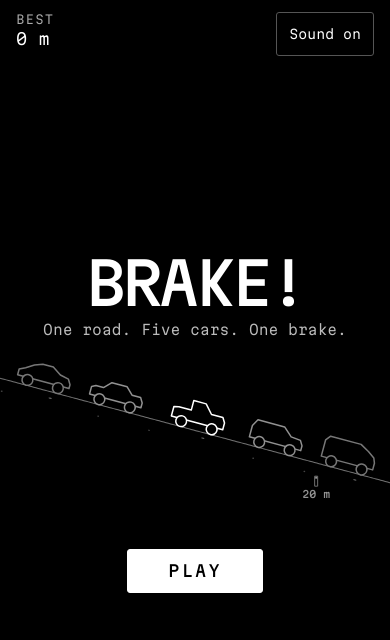
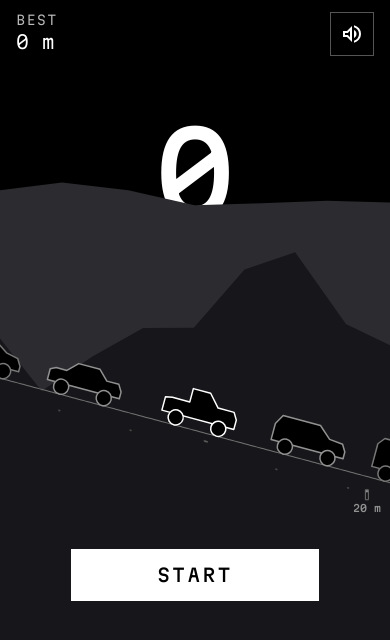
Before and after one commit to VikasPawarUX/Brake-Not-Break-, a plain HTML site: page index.html in a window 390 px wide. Drawn offline with Linux system fonts and the light colour scheme.

Commit message:
Update game presentation and remove front lights

```diff
--- a/game.js
+++ b/game.js
@@ -3,18 +3,17 @@
 const game = document.querySelector('#game');
 const canvas = document.querySelector('#road');
 const ink = canvas.getContext('2d');
-const menu = document.querySelector('#menu');
-const title = document.querySelector('#game-title');
-const message = document.querySelector('#message');
 const play = document.querySelector('#play');
+const menu = document.querySelector('.menu');
 const hint = document.querySelector('#hint');
 const distance = document.querySelector('#distance');
-const liveDistance = document.querySelector('#live-distance');
 const bestOutput = document.querySelector('#best');
 const mute = document.querySelector('#mute');
+const soundIcon = document.querySelector('#sound-icon');
 
 const ANGLE = Math.PI / 12;
 const CAR_SCALE = 1.25;
+const CAMERA_ZOOM = 1.4;
 const BODY_HALF_LENGTH = 27;
 const HALF_LENGTH = BODY_HALF_LENGTH * CAR_SCALE;
 const OUTER_GAP = 27;
@@ -23,6 +22,8 @@ const WHEEL_OFFSETS = [-16 * CAR_SCALE, 16 * CAR_SCALE];
 const TURN = 2 * Math.PI;
 const STEP = 1 / 120;
 const METERS_PER_UNIT = 0.12;
+const SCORE_STEP_METERS = 5;
+const SCORE_ROLL_DURATION = 0.15;
 const MILESTONE_METERS = 20;
 const MILESTONE_INTERVAL = MILESTONE_METERS / METERS_PER_UNIT;
 const STAMP_DURATION = 0.56;
@@ -51,6 +52,15 @@ const settings = Object.freeze({
   aggression: 34,
   progression: 1,
 });
+const palette = {
+  background: '#000000', score: '#ffffff',
+  nearMountain: '#17171b', farMountain: '#2b2b30',
+  road: '#727272', stone: '#444444', brightStone: '#5c5c5c',
+  milestonePost: '#707070', milestoneText: '#939393',
+  check: '#a0a0a0', stamp: '#d8d8d8',
+  outerCar: '#777777', traffic: [145, 145, 145], danger: [255, 73, 73],
+  warning: '#ff4949', brakeLight: '#ff4e4e',
+};
 const pointers = new Set();
 
 function readStorage(key) {
@@ -70,6 +80,7 @@ let run;
 let runs = 0;
 let impactTime = 0;
 let lastFrame = null;
+let idleTime = 0;
 let windowActive = true;
 let accumulator = 0;
 let width = 0;
@@ -143,6 +154,7 @@ function freshRun() {
     },
     lastNearMiss: -Infinity,
     milestoneStamp: null,
+    scoreRoll: { current: 0, previous: 0, startedAt: 0 },
   };
 }
 
@@ -161,7 +173,7 @@ function setState(next) {
   state = next;
   game.dataset.state = next;
   menu.hidden = next === 'running' || next === 'impact';
-  liveDistance.hidden = !menu.hidden;
+  mute.hidden = menu.hidden;
   hint.hidden = next !== 'running' || runs !== 1;
 }
 
@@ -207,7 +219,7 @@ function clearInput() {
 
 function start() {
   primeAudio();
-  run = freshRun();
+  if (state !== 'ready') run = freshRun();
   runs++;
   accumulator = 0;
   lastFrame = null;
@@ -354,6 +366,10 @@ function simulate(dt) {
   if (passedMarker > previousMarker) {
     run.milestoneStamp = { marker: passedMarker, age: 0 };
   }
+  const displayScore = Math.floor(score() / SCORE_STEP_METERS) * SCORE_STEP_METERS;
+  if (displayScore !== run.scoreRoll.current) {
+    run.scoreRoll = { current: displayScore, previous: run.scoreRoll.current, startedAt: run.time };
+  }
   if (firstContact <= 1) {
     collide(frontContact <= rearContact ? 'front' : 'rear');
   } else {
@@ -385,7 +401,7 @@ function resize() {
   pixelRatio = Math.min(window.devicePixelRatio || 1, 2.5);
   canvas.width = Math.round(width * pixelRatio);
   canvas.height = Math.round(height * pixelRatio);
-  scale = clamp(width / 495, 0.45, 1.45);
+  scale = clamp(width / 495, 0.45, 1.45) * CAMERA_ZOOM;
 }
 
 function drawMilestoneCheck(age) {
@@ -393,10 +409,12 @@ function drawMilestoneCheck(age) {
     const progress = (age - 0.12) / (STAMP_DURATION - 0.12);
     const radius = 4 + 13 * (1 - (1 - progress) ** 2);
     ink.lineWidth = 1.15;
-    ink.strokeStyle = `rgba(216, 216, 216, ${0.65 * (1 - progress)})`;
+    ink.strokeStyle = palette.stamp;
+    ink.globalAlpha = 0.65 * (1 - progress);
     ink.beginPath();
     ink.arc(0.5, -4.5, radius, 0, TURN);
     ink.stroke();
+    ink.globalAlpha = 1;
   }
 
   if (age < 0.18) {
@@ -410,7 +428,7 @@ function drawMilestoneCheck(age) {
   ink.lineWidth = 1.5;
   ink.lineJoin = 'round';
   ink.lineCap = 'round';
-  ink.strokeStyle = age < STAMP_DURATION ? '#d8d8d8' : '#a0a0a0';
+  ink.strokeStyle = age < STAMP_DURATION ? palette.stamp : palette.check;
   ink.beginPath();
   ink.moveTo(-4, -4);
   ink.lineTo(-1, -1);
@@ -422,7 +440,7 @@ function drawRoad(origin) {
   const start = origin - width / scale - 20;
   const end = origin + width / scale + 20;
   ink.lineWidth = 1 / scale;
-  ink.strokeStyle = '#727272';
+  ink.strokeStyle = palette.road;
   ink.beginPath();
   ink.moveTo(start - origin, roadHeight(start));
   for (let position = start + 3; position <= end; position += 3) {
@@ -435,7 +453,7 @@ function drawRoad(origin) {
   for (let cell = Math.floor(start / spacing); cell * spacing < end; cell++) {
     const position = cell * spacing + 12 + 18 * Math.sin(cell * 12.9898);
     const offset = 7 + 9 * Math.abs(Math.sin(cell * 4.23));
-    ink.fillStyle = cell % 3 === 0 ? '#5c5c5c' : '#444';
+    ink.fillStyle = cell % 3 === 0 ? palette.brightStone : palette.stone;
     ink.beginPath();
     ink.ellipse(position - origin, roadHeight(position) + offset,
       cell % 3 === 0 ? 2.2 : 1.2, 0.85, 0, 0, TURN);
@@ -455,9 +473,9 @@ function drawRoad(origin) {
       drawMilestoneCheck(stamp?.marker === marker ? stamp.age : Infinity);
     } else {
       ink.lineWidth = 1;
-      ink.strokeStyle = '#707070';
+      ink.strokeStyle = palette.milestonePost;
       ink.strokeRect(-1.5, -9.5, 3, 10);
-      ink.fillStyle = '#939393';
+      ink.fillStyle = palette.milestoneText;
       ink.fillRect(-1, -9, 2, 2);
       ink.font = '500 10px "Martian Mono", monospace';
       ink.textAlign = 'center';
@@ -491,7 +509,7 @@ function drawCar(car, origin, color, light = 0, brakePitch = 0) {
   ink.lineCap = 'round';
   ink.lineWidth = 1.5 / scale;
   ink.strokeStyle = color;
-  ink.fillStyle = '#000';
+  ink.fillStyle = palette.background;
 
   ink.save();
   ink.translate(0, chassisHeight - 8 * CAR_SCALE);
@@ -507,7 +525,8 @@ function drawCar(car, origin, color, light = 0, brakePitch = 0) {
   ink.stroke();
   // The lamp follows the rear corner of the existing body outline.
   if (light > 0) {
-    ink.strokeStyle = `rgba(255, 78, 78, ${light})`;
+    ink.strokeStyle = palette.brakeLight;
+    ink.globalAlpha = light;
     ink.lineWidth = 2 / (scale * CAR_SCALE);
     ink.beginPath();
     const [[cornerX, cornerY], [shoulderX, shoulderY]] = car.profile;
@@ -531,47 +550,170 @@ function drawCar(car, origin, color, light = 0, brakePitch = 0) {
 function dangerColor(gap, closing, glow) {
   const threshold = 9 + Math.max(0, closing) * 0.52;
   const danger = Math.max(glow * 0.65, clamp((threshold - gap + 12) / 20, 0, 1));
-  const red = Math.round(145 + 110 * danger);
-  const green = Math.round(145 - 72 * danger);
-  return `rgb(${red}, ${green}, ${green})`;
+  const channels = palette.traffic.map((channel, index) =>
+    Math.round(channel + (palette.danger[index] - channel) * danger));
+  return `rgb(${channels.join(', ')})`;
+}
+
+function scoreFontSize() {
+  const desktopSize = Math.min(150, width * 0.22, height * 0.16);
+  if (width > 560) return desktopSize;
+  return Math.max(desktopSize, Math.min(width * 0.29, 118, height * 0.20));
+}
+
+function sceneryLift() {
+  return Math.min(height * 0.045, 42);
+}
+
+function scoreBaseline(fontSize) {
+  if (width <= 560) return height * 0.29 + fontSize * 0.10 - sceneryLift();
+  return height * mountainRanges[0].heightRatio
+    - clamp(height * 0.20, 42, 160) * 0.90 + fontSize * 0.20 - sceneryLift();
+}
+
+function ridgePointHeight(point, range) {
+  const wave = 0.52 + 0.32 * Math.sin(point * 0.81 + range.phase)
+    + 0.16 * Math.sin(point * 1.97 - range.phase);
+  const relief = clamp(height * 0.20, 42, 160);
+  if (width <= 560) {
+    if (range.color === 'farMountain') {
+      const fontSize = scoreFontSize();
+      // Keep a shallow overlap at the bottom of the fixed score.
+      return scoreBaseline(fontSize) - 6 - Math.min(fontSize * 0.30, 32) * wave;
+    }
+    return height * range.heightRatio - relief * wave - Math.min(height * 0.07, 56) - sceneryLift();
+  }
+  return height * range.heightRatio - relief * wave - sceneryLift();
+}
+
+function drawMountainRange(position, range) {
+  const step = clamp(width * range.spacing, 45, 145);
+  const shift = position * scale * range.parallax;
+  const first = Math.floor(shift / step);
+  const last = Math.ceil((shift + width) / step);
+
+  ink.fillStyle = palette[range.color];
+  ink.beginPath();
+  ink.moveTo(0, height);
+  for (let point = first; point <= last; point++) {
+    ink.lineTo(point * step - shift, ridgePointHeight(point, range));
+  }
+  ink.lineTo(width, height);
+  ink.closePath();
+  ink.fill();
+}
+
+const mountainRanges = [
+  { color: 'farMountain', parallax: 0.09, spacing: 0.17, heightRatio: 0.49, phase: 1.2 },
+  { color: 'nearMountain', parallax: 0.19, spacing: 0.13, heightRatio: 0.59, phase: 3.4 },
+];
+
+const reducedMotion = window.matchMedia?.('(prefers-reduced-motion: reduce)');
+
+function drawRunScore() {
+  const rolling = state === 'running' && !reducedMotion?.matches;
+  const displayed = state === 'running' ? run.scoreRoll.current : score();
+  const digits = String(displayed);
+  const previous = String(run.scoreRoll.previous).padStart(digits.length);
+  const fontSize = scoreFontSize();
+  const center = width / 2;
+  const baseline = scoreBaseline(fontSize);
+  ink.save();
+  ink.textAlign = 'center';
+  ink.textBaseline = 'alphabetic';
+
+  ink.font = `500 ${fontSize}px "Martian Mono", monospace`;
+  ink.fillStyle = palette.score;
+  const digitWidth = fontSize * 0.62;
+  const progress = rolling
+    ? clamp((run.time - run.scoreRoll.startedAt) / SCORE_ROLL_DURATION, 0, 1)
+    : 1;
+  const slide = progress * progress * (3 - 2 * progress);
+
+  for (let index = 0; index < digits.length; index++) {
+    const x = center + (index - (digits.length - 1) / 2) * digitWidth;
+    if (slide < 1 && digits[index] !== previous[index]) {
+      ink.globalAlpha = (1 - slide) ** 2.5;
+      ink.fillText(previous[index], x, baseline - slide * fontSize * 0.24);
+      ink.globalAlpha = slide;
+      ink.fillText(digits[index], x, baseline + (1 - slide) * fontSize * 0.52);
+      ink.globalAlpha = 1;
+    } else {
+      ink.fillText(digits[index], x, baseline);
+    }
+  }
+  ink.restore();
+}
+
+function drawCollisionWarning(playerPosition) {
+  const contact = run.impact === 'front' ? HALF_LENGTH : -HALF_LENGTH;
+  const pop = reducedMotion?.matches ? 1 : clamp(impactTime / 0.14, 0, 1);
+  const jiggle = reducedMotion?.matches ? 1 : clamp(impactTime / 0.34, 0, 1);
+  const tilt = Math.sin(jiggle * TURN * 2.5) * 0.28 * (1 - jiggle) ** 1.5;
+  const size = (0.72 + 0.28 * (1 - (1 - pop) ** 2)) / scale;
+
+  ink.save();
+  ink.translate(contact, roadHeight(playerPosition + contact) - 17 * CAR_SCALE);
+  ink.rotate(-ANGLE);
+  ink.scale(size, size);
+  ink.translate(0, -13);
+  ink.rotate(tilt);
+  ink.translate(0, 13);
+  ink.fillStyle = palette.background;
+  ink.strokeStyle = palette.warning;
+  ink.lineWidth = 2;
+  ink.lineJoin = 'round';
+  ink.lineCap = 'round';
+  ink.beginPath();
+  ink.moveTo(0, -24);
+  ink.lineTo(13, -2);
+  ink.lineTo(-13, -2);
+  ink.closePath();
+  ink.fill();
+  ink.stroke();
+
+  ink.beginPath();
+  ink.moveTo(0, -16);
+  ink.lineTo(0, -10);
+  ink.stroke();
+  ink.fillStyle = palette.warning;
+  ink.beginPath();
+  ink.arc(0, -6, 1.15, 0, TURN);
+  ink.fill();
+  ink.restore();
 }
 
 function render() {
   ink.setTransform(pixelRatio, 0, 0, pixelRatio, 0, 0);
   ink.clearRect(0, 0, width, height);
+  const { front, player, rear } = run;
+  drawRunScore();
+  const idleDrift = reducedMotion?.matches ? 0 : Math.sin(idleTime * 0.55) * 110;
+  const driftBlend = state === 'ready' ? 1 : Math.max(0, 1 - run.time / 0.8);
+  const backdropPosition = player.position + idleDrift * driftBlend;
+  for (const range of mountainRanges) drawMountainRange(backdropPosition, range);
   ink.translate(width / 2, height * 0.51);
   ink.rotate(ANGLE);
   ink.scale(scale, scale);
-  const { front, player, rear } = run;
   drawRoad(player.position);
 
   const gap = gaps();
-  const frontColor = run.impact === 'front' ? '#ff4949'
+  const frontColor = run.impact === 'front' ? palette.warning
     : dangerColor(gap.front, player.speed - front.speed, run.nearMiss.front.glow);
-  const rearColor = run.impact === 'rear' ? '#ff4949'
+  const rearColor = run.impact === 'rear' ? palette.warning
     : dangerColor(gap.rear, rear.speed - player.speed, run.nearMiss.rear.glow);
 
-  drawCar(run.tail, player.position, '#777');
-  drawCar(run.lead, player.position, '#777', run.lead.brakeLight);
+  drawCar(run.tail, player.position, palette.outerCar);
   drawCar(rear, player.position, rearColor);
+  drawCar(player, player.position, run.impact ? palette.warning : palette.score,
+    Number(run.braking), run.brakePitch);
   drawCar(front, player.position, frontColor, front.brakeLight);
-  drawCar(player, player.position, run.impact ? '#ff4949' : '#fff',
-    Number(run.braking), run.brakePitch);
+  drawCar(run.lead, player.position, palette.outerCar, run.lead.brakeLight);
 
-  if (state === 'impact') {
-    const progress = impactTime / IMPACT_DURATION;
-    ink.strokeStyle = `rgba(255, 73, 73, ${1 - progress})`;
-    ink.lineWidth = 2 / scale;
-    ink.beginPath();
-    const bumper = run.impact === 'front' ? HALF_LENGTH : -HALF_LENGTH;
-    ink.arc(bumper, roadHeight(player.position + bumper) - 10 * CAR_SCALE, 4 + 24 * progress, 0, TURN);
-    ink.stroke();
-  }
+  if (run.impact) drawCollisionWarning(player.position);
 }
 
-function showGameOver() {
-  title.textContent = 'Game Over';
-  message.textContent = `${score()} m travelled · Best ${best} m`;
+function finishRun() {
   play.textContent = 'Retry';
   setState('over');
 }
@@ -582,6 +724,7 @@ function frame(now) {
   } else {
     const dt = lastFrame === null ? 0 : Math.min((now - lastFrame) / 1000, 0.05);
     lastFrame = now;
+    if (state === 'ready' && !reducedMotion?.matches) idleTime += dt;
     if (run.milestoneStamp) {
       run.milestoneStamp.age += dt;
       if (run.milestoneStamp.age >= STAMP_DURATION) run.milestoneStamp = null;
@@ -595,7 +738,7 @@ function frame(now) {
       updateScore();
     } else if (state === 'impact') {
       impactTime += dt;
-      if (impactTime >= IMPACT_DURATION) showGameOver();
+      if (impactTime >= IMPACT_DURATION) finishRun();
     }
     render();
   }
@@ -603,7 +746,7 @@ function frame(now) {
 }
 
 function updateMute() {
-  mute.textContent = muted ? 'Sound off' : 'Sound on';
+  soundIcon.src = muted ? 'assets/icon/sound%20off.svg' : 'assets/icon/sound%20on.svg';
   mute.setAttribute('aria-pressed', String(muted));
 }
 
@@ -662,6 +805,7 @@ mute.addEventListener('click', () => {
   mute.blur();
 });
 
+document.fonts?.load('500 16px "Martian Mono"').catch(() => {});
 run = freshRun();
 updateScore();
 updateMute();
--- a/index.html
+++ b/index.html
@@ -4,30 +4,23 @@
   <meta charset="utf-8">
   <meta name="viewport" content="width=device-width, initial-scale=1, viewport-fit=cover">
   <meta name="theme-color" content="#000000">
-  <title>BRAKE!</title>
+  <title>BRAKE, NOT BREAK!</title>
   <link rel="stylesheet" href="style.css">
   <script src="game.js" defer></script>
 </head>
 <body>
-  <main id="game" aria-label="BRAKE! Downhill braking game" data-state="ready">
+  <main id="game" aria-label="BRAKE, NOT BREAK! Downhill braking game" data-state="ready">
     <canvas id="road" aria-hidden="true"></canvas>
-    <div id="live-distance" class="live-distance" hidden>
-      <output id="distance" aria-label="Current distance" aria-live="off">0 m</output>
-      <span class="distance-leader" aria-hidden="true"></span>
-    </div>
+    <output id="distance" class="live-distance" aria-label="Current distance" aria-live="off">0 m</output>
     <header class="hud" aria-label="Best score">
       <div>Best <output id="best">0 m</output></div>
     </header>
-    <div class="tools">
-      <button id="mute" type="button" aria-label="Mute sound" aria-pressed="false">Sound on</button>
+    <button id="mute" class="sound-toggle" type="button" aria-label="Mute sound" aria-pressed="false">
+      <img id="sound-icon" src="assets/icon/sound%20on.svg" alt="" width="24" height="24">
+    </button>
+    <div class="menu">
+      <button class="primary" id="play" type="button">Start</button>
     </div>
-    <section class="menu" id="menu" aria-labelledby="game-title">
-      <div class="menu-copy">
-        <h1 id="game-title">BRAKE!</h1>
-        <p id="message">One road. Five cars. One brake.</p>
-      </div>
-      <button class="primary" id="play" type="button">Play</button>
-    </section>
     <p id="hint" hidden>Hold to brake</p>
   </main>
 </body>
--- a/style.css
+++ b/style.css
@@ -18,8 +18,12 @@
   color-scheme: dark;
   font-family: "Martian Mono", ui-monospace, monospace;
   font-weight: 300;
-  background: #000;
-  color: #fff;
+  --background: #000;
+  --foreground: #fff;
+  --secondary: #bbb;
+  --border: #555;
+  background: var(--background);
+  color: var(--foreground);
   --edge-top: max(12px, env(safe-area-inset-top));
   --edge-right: max(16px, env(safe-area-inset-right));
   --edge-bottom: max(14px, env(safe-area-inset-bottom));
@@ -51,17 +55,11 @@ html, body, #game {
   touch-action: none;
 }
 
-.hud, .tools {
+.hud {
   position: absolute;
   top: var(--edge-top);
-  display: flex;
-  align-items: center;
-  gap: clamp(12px, 3vw, 32px);
-}
-
-.hud {
   left: var(--edge-left);
-  color: #aaa;
+  color: var(--secondary);
   font-size: .75rem;
   letter-spacing: .1em;
   text-transform: uppercase;
@@ -72,7 +70,7 @@ html, body, #game {
 .hud output {
   display: block;
   margin-top: .2rem;
-  color: #fff;
+  color: var(--foreground);
   font-size: clamp(1rem, 3vw, 1.3rem);
   letter-spacing: 0;
   text-transform: none;
@@ -80,83 +78,62 @@ html, body, #game {
 
 .live-distance {
   position: absolute;
-  top: calc(51% - clamp(43px, 7vw, 66px));
-  left: calc(50% + 4px);
-  display: grid;
-  justify-items: center;
-  gap: 3px;
-  transform: translate(-50%, -100%);
-  color: #fff;
-  font-size: 1rem;
-  font-weight: 500;
-  font-variant-numeric: tabular-nums;
+  width: 1px;
+  height: 1px;
+  overflow: hidden;
+  clip-path: inset(50%);
   white-space: nowrap;
-  pointer-events: none;
 }
-
-.distance-leader {
-  height: 13px;
-  border-left: 2px dotted #a0a0a0;
-}
-
-.tools { right: var(--edge-right); gap: 8px; }
 
 button {
   min-height: 44px;
   padding: 0 12px;
-  border: 1px solid #555;
-  border-radius: 3px;
-  background: #000;
-  color: #fff;
+  border: 1px solid var(--border);
+  border-radius: 0;
+  background: var(--background);
+  color: var(--foreground);
   font: inherit;
   cursor: pointer;
   touch-action: manipulation;
 }
 
 button:focus-visible {
-  outline: 2px solid #fff;
+  outline: 2px solid var(--foreground);
   outline-offset: 4px;
 }
 
-#mute { font-size: .8rem; }
-
 .menu {
+  --start-height: 44px;
   position: absolute;
-  inset: 0;
-  text-align: center;
+  top: min(65%, calc(100% - var(--edge-bottom) - var(--start-height)));
+  left: 50%;
+  width: min(248px, calc(100% - var(--edge-left) - var(--edge-right)));
+  display: grid;
+  transform: translateX(-50%);
   pointer-events: none;
 }
 
-.menu-copy {
+.sound-toggle {
   position: absolute;
-  inset-inline: var(--edge-left) var(--edge-right);
-  bottom: 60%;
+  top: var(--edge-top);
+  right: var(--edge-right);
+  display: grid;
+  width: 44px;
+  padding: 0;
+  place-items: center;
 }
 
-h1 {
-  margin: 0;
-  font-size: clamp(2.6rem, min(15vw, 17vh), 8rem);
-  font-weight: 500;
-  letter-spacing: -.075em;
-  line-height: .95;
-}
-
-.menu p {
-  margin: .65rem 0 0;
-  color: #bbb;
-  font-size: clamp(.875rem, 2.8vw, 1rem);
+.sound-toggle img {
+  filter: brightness(0) invert(1);
 }
 
 .primary {
-  position: absolute;
-  top: 65%;
-  left: 50%;
-  transform: translateX(-50%);
-  min-width: 136px;
+  min-height: var(--start-height);
+  justify-self: stretch;
   padding: 0 24px;
-  border-color: #fff;
-  background: #fff;
-  color: #000;
+  border-color: var(--foreground);
+  background: var(--foreground);
+  color: var(--background);
   font-weight: 500;
   letter-spacing: .14em;
   text-transform: uppercase;
@@ -168,7 +145,7 @@ h1 {
   inset-inline: var(--edge-left) var(--edge-right);
   bottom: var(--edge-bottom);
   margin: 0;
-  color: #bbb;
+  color: var(--secondary);
   font-size: .875rem;
   letter-spacing: .16em;
   text-align: center;
@@ -176,7 +153,10 @@ h1 {
   pointer-events: none;
 }
 
-@media (max-height: 360px) {
-  .menu-copy { bottom: 57%; }
-  .primary { top: 67%; }
+@media (max-width: 560px) {
+  .hud { font-size: .8125rem; }
+  .hud output { font-size: 1.15rem; }
+  .menu { --start-height: 52px; }
+  .primary { font-size: 1.125rem; }
+  #hint { font-size: .9375rem; }
 }
```
Also changed, not shown: README.md, assets/icon/sound off.svg (added), assets/icon/sound on.svg (added).
